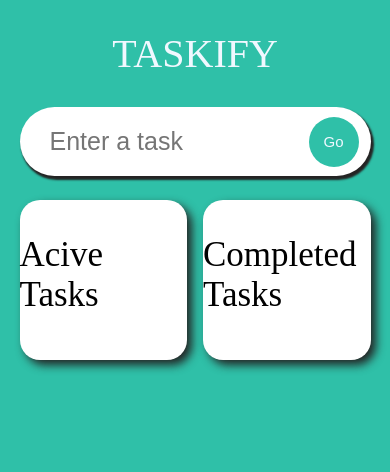
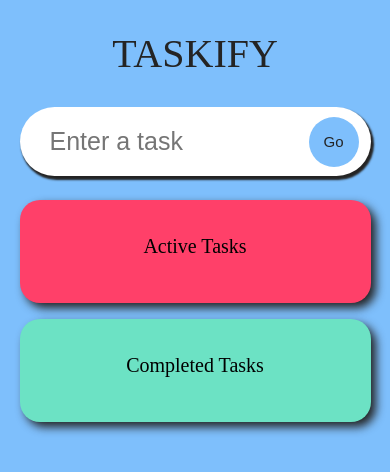
Before and after one commit to csandoval18/task-app, a React (Create React App) app: page / in a window 390 px wide. Shown: the top 472 px of the page. Built offline with nearby package versions, Linux system fonts and the light colour scheme; a web font is replaced by a local one.

Commit message:
finished taskcard responsiveness and functionality of btns

```diff
--- a/src/App.tsx
+++ b/src/App.tsx
@@ -7,6 +7,7 @@ import { Task } from './model'
 const App: React.FC = () => {
 	const [task, setTask] = useState<string>('')
 	const [tasks, setTasks] = useState<Task[]>([])
+	const [completedTasks, setCompletedTasks] = useState<Task[]>([])
 
 	const handleAdd = (e: React.FormEvent) => {
 		e.preventDefault()
@@ -29,7 +30,12 @@ const App: React.FC = () => {
 		<div className='App'>
 			<span className='App-heading'>Taskify</span>
 			<InputField task={task} setTask={setTask} handleAdd={handleAdd} />
-			<TaskList tasks={tasks} setTasks={setTasks} />
+			<TaskList
+				tasks={tasks}
+				setTasks={setTasks}
+				completedTasks={completedTasks}
+				setCompletedTasks={setCompletedTasks}
+			/>
 		</div>
 	)
 }
--- a/src/components/TaskCard/TaskCard.scss
+++ b/src/components/TaskCard/TaskCard.scss
@@ -9,13 +9,18 @@
 
 .taskcard {
 	display: flex;
-	width: 90%;
+	width: 85%;
 	border-radius: 15px;
 	padding: 20px;
 	margin-top: 15px;
 	background-color: $contrast-color;
-	color: setTextColor($primary-color);
-	// box-shadow: 2px 2px 2px 2px setTextColor($primary-color);
+	color: white;
+	transition: 0.2s;
+
+	&:hover {
+		transform: scale(1.01);
+		background-color: lighten($contrast-color, 8%);
+	}
 
 	&-text {
 		flex: 1;
@@ -31,17 +36,13 @@
 	}
 
 	&-input {
+		flex: 1;
+		margin-right: 30px;
+		border-radius: 15px;
+		height: 40px;
+
+		&:focus {
+			outline: none;
+		}
 	}
 }
-
-// @media (max-width: 1200px) {
-// 	.taskcard {
-// 		width: 40%;
-// 	}
-// }
-
-// @media (max-width: 700px) {
-// 	.taskcard {
-// 		width: 100%;
-// 	}
-// }
--- a/src/components/TaskCard/TaskCard.tsx
+++ b/src/components/TaskCard/TaskCard.tsx
@@ -9,23 +9,27 @@ type Props = {
 	task: Task
 	tasks: Task[]
 	setTasks: React.Dispatch<React.SetStateAction<Task[]>>
+	completedTasks: Task[]
+	setCompletedTasks: React.Dispatch<React.SetStateAction<Task[]>>
 }
 
-const TaskCard = ({ task, tasks, setTasks }: Props) => {
+const TaskCard = ({
+	task,
+	tasks,
+	setTasks,
+	completedTasks,
+	setCompletedTasks,
+}: Props) => {
 	const [edit, setEdit] = useState<boolean>(false)
 	const [editTask, setEditTask] = useState<string>(task.text)
-
-	const handleDone = (id: number) => {
-		setTasks(
-			tasks.map((task) =>
-				task.id === id ? { ...task, isDone: !task.isDone } : task
-			)
-		)
-	}
 
 	//delete task card
 	const handleDelete = (id: number) => {
 		setTasks(tasks.filter((task) => task.id !== id))
+	}
+
+	const handleDeleteCompleted = (id: number) => {
+		setCompletedTasks(completedTasks.filter((task) => task.id !== id))
 	}
 
 	//update input of edited taskcard in Tasks array upon form submission
@@ -38,7 +42,35 @@ const TaskCard = ({ task, tasks, setTasks }: Props) => {
 		setEdit(false)
 	}
 
-	//add focus to text input
+	const handleDone = (id: number) => {
+		//search if completed task already exists in completed tasks array
+		console.log('passed id: ' + id)
+		let el = completedTasks.filter((task) => task.id === id)
+		//add checkmarked task to completed tasks container
+		console.log(el)
+		if (el.length === 0) {
+			setCompletedTasks([
+				...completedTasks,
+				/* id needs to be different in completedTasks array since tasks array auto increments task
+        ids starting from 0. Once an active task is moved to completed tasks it would cause issues
+        of id duplicates which would allow completed tasks to be duplicated infinetly if the checkmark
+        is clicked once again
+        */
+				{ id: task.id + Math.random(), text: task.text, isDone: !task.isDone },
+			])
+			//remove task finished from tasks array displayed in active tasks
+			handleDelete(id)
+		} else if (el[0].isDone === true) {
+			console.log('el isdone: ' + el[0].isDone)
+			handleDeleteCompleted(id)
+			setTasks([
+				...tasks,
+				{ id: task.id + Math.random(), text: task.text, isDone: false },
+			])
+		}
+	}
+
+	//add focus to text input once edit btn is clicked
 	const inputRef = useRef<HTMLInputElement>(null)
 	useEffect(() => {
 		inputRef.current?.focus()
--- a/src/components/TaskList/TaskList.scss
+++ b/src/components/TaskList/TaskList.scss
@@ -5,6 +5,15 @@
 	width: 90%;
 	gap: 1rem;
 	padding-top: 1.5rem;
+	min-height: 20rem;
+
+	&-active {
+		background-color: rgb(255, 64, 105);
+	}
+
+	&-complete {
+		background-color: rgb(108, 226, 196);
+	}
 
 	&-active,
 	&-complete {
@@ -12,9 +21,25 @@
 		display: flex;
 		flex-direction: column;
 		align-items: center;
-		background-color: white;
 		padding: 20px 0 30px 0;
 		box-shadow: 5px 5px 10px $contrast-color;
 		border-radius: 20px;
+
+		.heading {
+			font-size: 20px;
+		}
 	}
 }
+
+@media (max-width: 1100px) {
+	.tasklist {
+		flex-direction: column;
+		align-items: center;
+		width: 100%;
+
+		&-active,
+		&-complete {
+			width: 90%;
+		}
+	}
+}
--- a/src/components/TaskList/TaskList.tsx
+++ b/src/components/TaskList/TaskList.tsx
@@ -6,24 +6,43 @@ import './TaskList.scss'
 interface Props {
 	tasks: Task[]
 	setTasks: React.Dispatch<React.SetStateAction<Task[]>>
+	completedTasks: Task[]
+	setCompletedTasks: React.Dispatch<React.SetStateAction<Task[]>>
 }
 
-const TaskList: React.FC<Props> = ({ tasks, setTasks }) => {
+const TaskList: React.FC<Props> = ({
+	tasks,
+	setTasks,
+	completedTasks,
+	setCompletedTasks,
+}) => {
 	return (
 		<div className='tasklist-container tasklist'>
 			<div className='tasklist-active'>
-				<span className='heading'>Acive Tasks</span>
+				<span className='heading'>Active Tasks</span>
 				{tasks.map((task) => (
 					<TaskCard
 						key={task.id}
 						task={task}
 						tasks={tasks}
 						setTasks={setTasks}
+						completedTasks={completedTasks}
+						setCompletedTasks={setCompletedTasks}
 					/>
 				))}
 			</div>
 			<div className='tasklist-complete'>
 				<span className='heading'>Completed Tasks</span>
+				{completedTasks.map((task) => (
+					<TaskCard
+						key={task.id}
+						task={task}
+						tasks={tasks}
+						setTasks={setTasks}
+						completedTasks={completedTasks}
+						setCompletedTasks={setCompletedTasks}
+					/>
+				))}
 			</div>
 		</div>
 	)
--- a/src/index.scss
+++ b/src/index.scss
@@ -1,4 +1,4 @@
-$primary-color: #2fc0a8;
+$primary-color: #7ebffc;
 $contrast-color: rgb(36, 36, 36);
 
 @function setTextColor($color) {
```
Also changed, not shown: package.json (indentation only), 1 other file (tests, documents, lock files or other folders).
